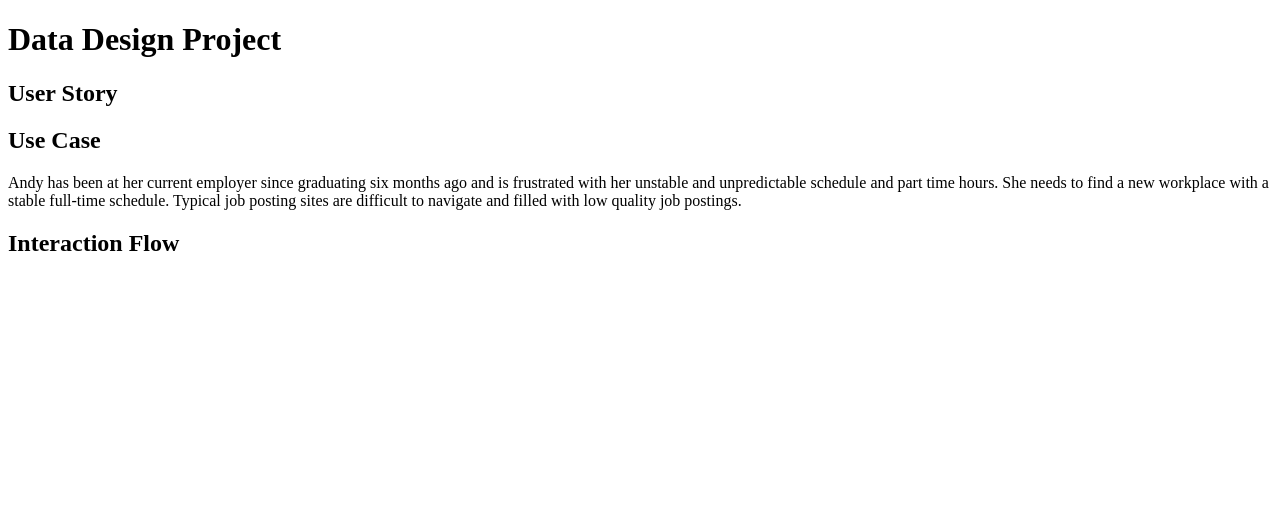
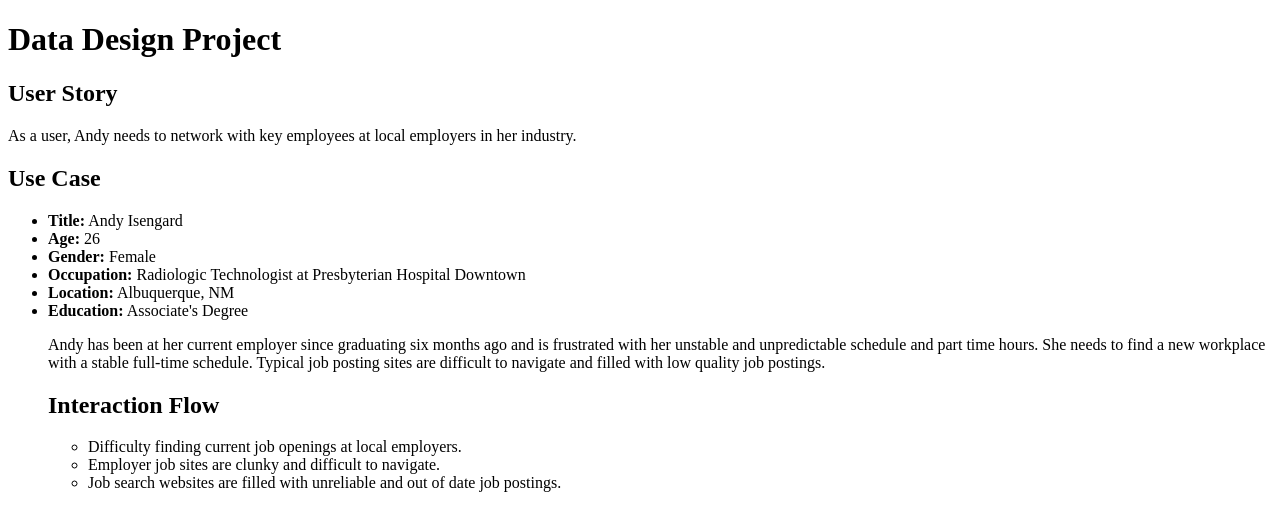
Before and after one commit to WilliamIsengard/data-design, a PHP site: page /use-case.php in a window 1280 px wide. Shown: the top 531 px of the page. Run offline with PHP 8.4, Linux system fonts and the light colour scheme.

Commit message:
Updated Use Case with lists and descriptions

```diff
--- a/epic/use-case.php
+++ b/epic/use-case.php
@@ -7,9 +7,23 @@
 	<body>
 		<h1>Data Design Project</h1>
 			<h2>User Story</h2>
-				<p></p>
+				<p>As a user, Andy needs to network with key employees at local employers in her industry.</p>
 			<h2>Use Case</h2>
+				<ul>
+					<li><strong>Title:</strong> Andy Isengard</li>
+					<li><strong>Age:</strong> 26</li>
+					<li><strong>Gender:</strong> Female</li>
+					<li><strong>Occupation:</strong> Radiologic Technologist at Presbyterian Hospital Downtown</li>
+					<li><strong>Location:</strong> Albuquerque, NM</li>
+					<li><strong>Education:</strong> Associate's Degree</li>
+
+
 				<p>Andy has been at her current employer since graduating six months ago and is frustrated with her unstable and unpredictable schedule and part time hours. She needs to find a new workplace with a stable full-time schedule. Typical job posting sites are difficult to navigate and filled with low quality job postings.</p>
 			<h2>Interaction Flow</h2>
+				<ul>
+					<li>Difficulty finding current job openings at local employers.</li>
+					<li>Employer job sites are clunky and difficult to navigate.</li>
+					<li>Job search websites are filled with unreliable and out of date job postings.</li>
+				</ul>
 	</body>
 </html>
```
